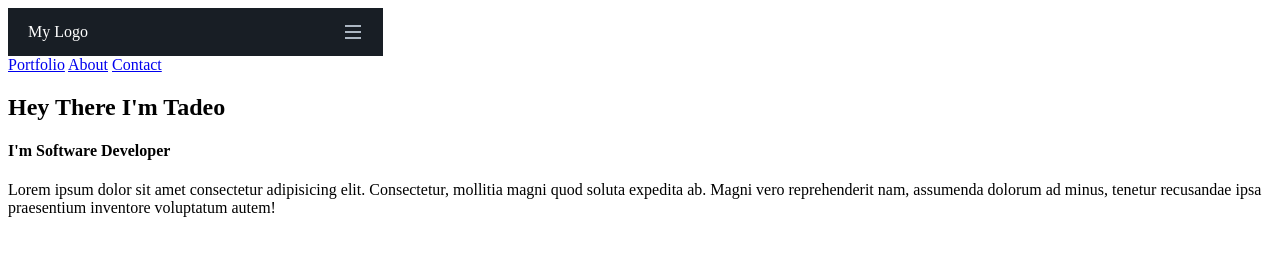
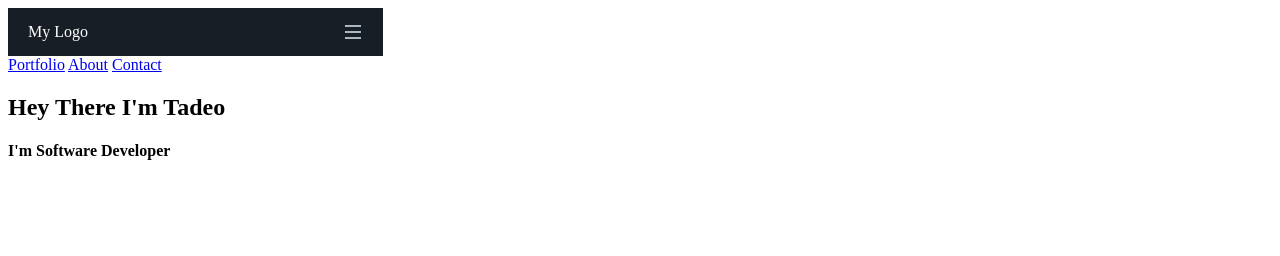
Before and after one commit to KdooQ/Portfolio-, a plain HTML site: page index.html in a window 1280 px wide. Drawn offline with Linux system fonts and the light colour scheme.

Commit message:
modify line 32

```diff
--- a/index.html
+++ b/index.html
@@ -29,7 +29,7 @@
         <section class="greetings">
             <h1>Hey There I'm Tadeo</h1>
             <h4>I'm Software Developer</h4>
-            <p>Lorem ipsum dolor sit amet consectetur adipisicing elit. Consectetur, mollitia magni quod soluta expedita ab. Magni vero reprehenderit nam, assumenda dolorum ad minus, tenetur recusandae ipsa praesentium inventore voluptatum autem!</p>
+            <p></p>
             <div class="Social-media">
 
             </div>
```
